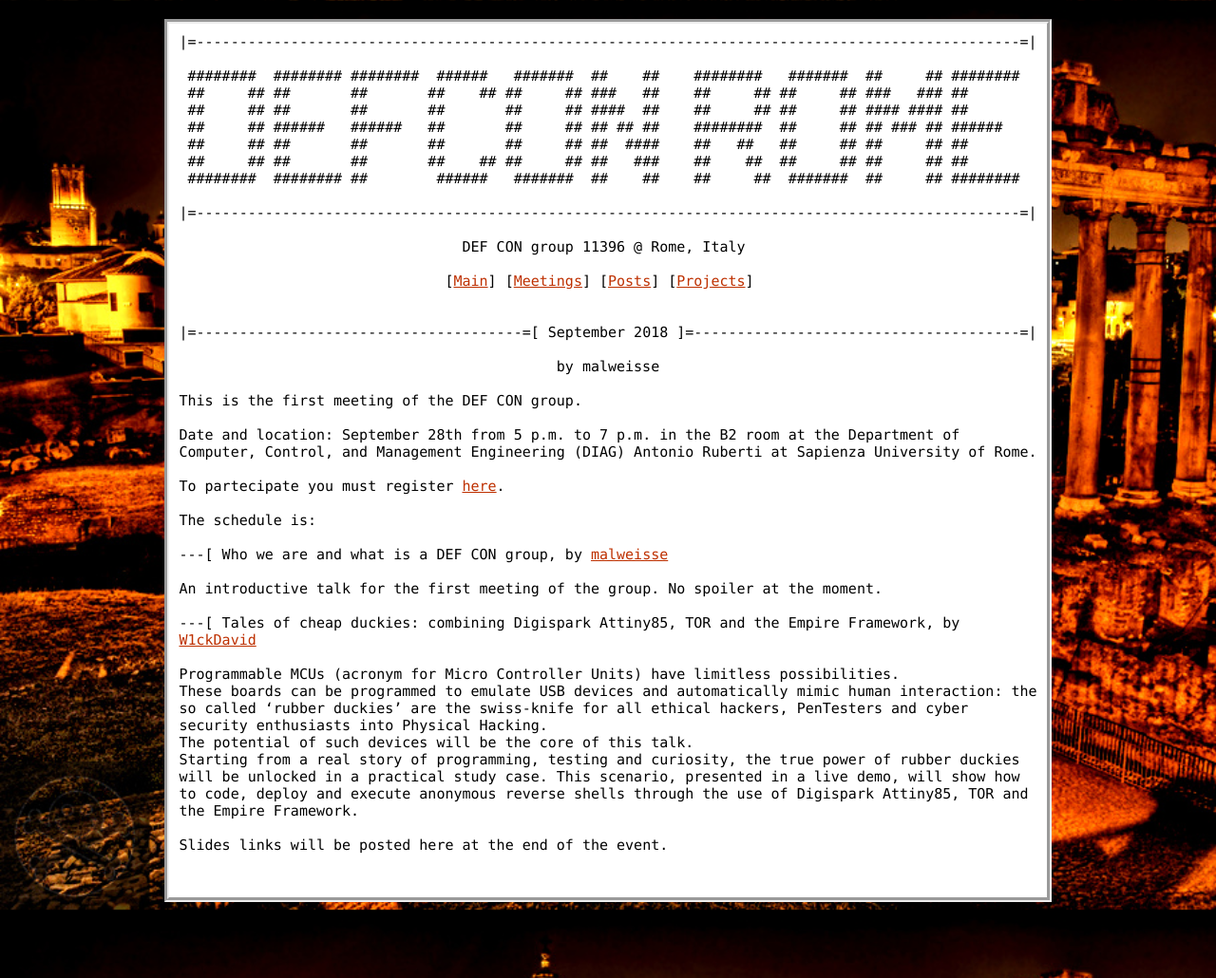
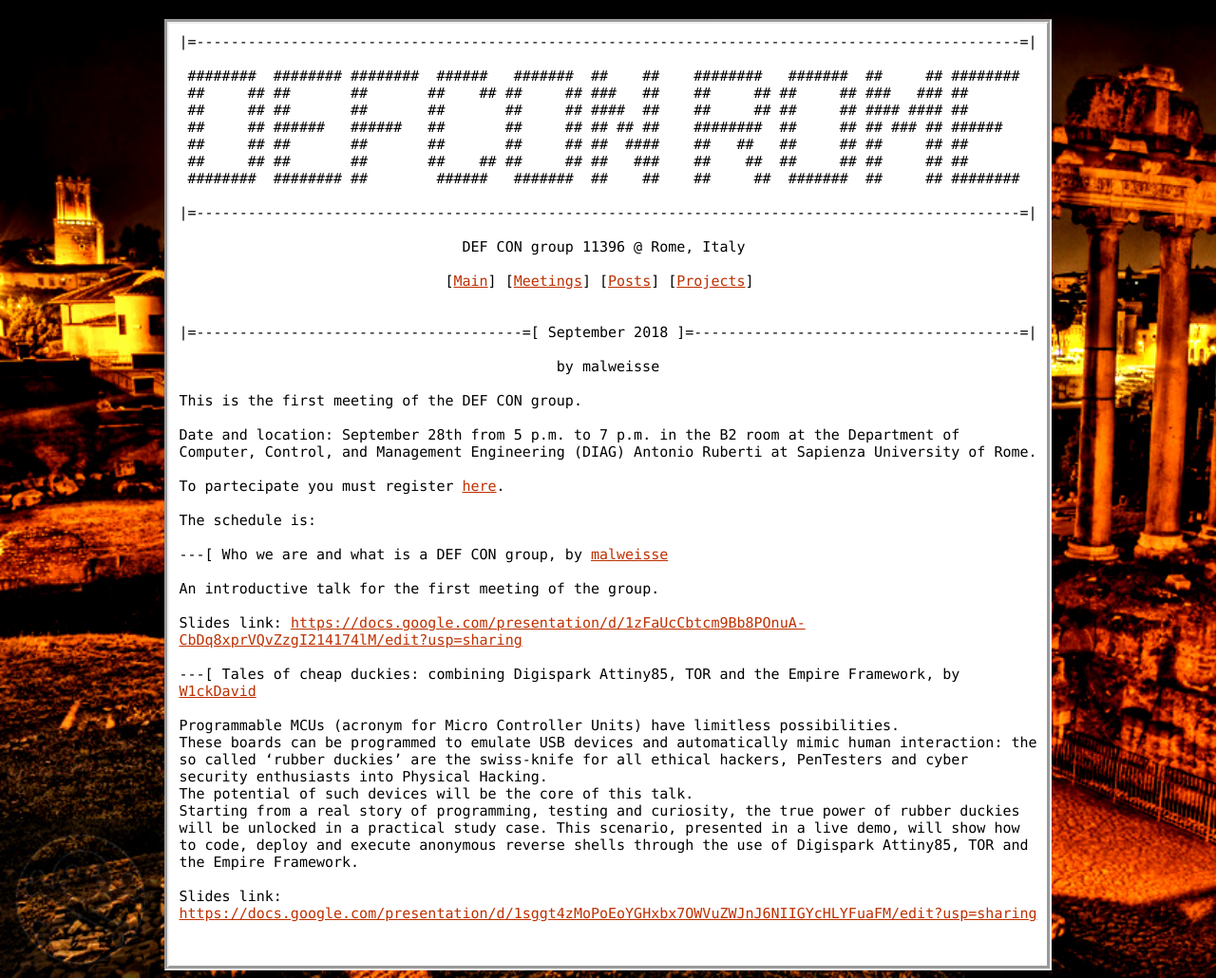
Before and after one commit to DEFCON753/defcon753.github.io, a Jekyll site: the page built from _posts/2018-08-16-meeting-sep28.html, in a window 1280 px wide. Shown: the whole page at 95% size. Built offline with Jekyll 4.4.1, drawn with Linux system fonts in a browser that asks for light colours.

Commit message:
sep 28 slides

```diff
--- a/_posts/2018-08-16-meeting-sep28.html
+++ b/_posts/2018-08-16-meeting-sep28.html
@@ -16,7 +16,9 @@
 
 ---[ Who we are and what is a DEF CON group, by <a href="https://twitter.com/andreafioraldi">malweisse</a>
 
-An introductive talk for the first meeting of the group. No spoiler at the moment.
+An introductive talk for the first meeting of the group.
+
+Slides link: <a href="https://docs.google.com/presentation/d/1zFaUcCbtcm9Bb8POnuA-CbDq8xprVQvZzgI214174lM/edit?usp=sharing">https://docs.google.com/presentation/d/1zFaUcCbtcm9Bb8POnuA-CbDq8xprVQvZzgI214174lM/edit?usp=sharing</a>
 
 ---[ Tales of cheap duckies: combining Digispark Attiny85, TOR and the Empire Framework, by <a href="https://twitter.com/W1ckDavid">W1ckDavid</a>
 
@@ -25,4 +27,4 @@
 The potential of such devices will be the core of this talk.
 Starting from a real story of programming, testing and curiosity, the true power of rubber duckies will be unlocked in a practical study case. This scenario, presented in a live demo, will show how to code, deploy and execute anonymous reverse shells through the use of Digispark Attiny85, TOR and the Empire Framework.
 
-Slides links will be posted here at the end of the event.
+Slides link: <a href="https://docs.google.com/presentation/d/1sggt4zMoPoEoYGHxbx7OWVuZWJnJ6NIIGYcHLYFuaFM/edit?usp=sharing">https://docs.google.com/presentation/d/1sggt4zMoPoEoYGHxbx7OWVuZWJnJ6NIIGYcHLYFuaFM/edit?usp=sharing</a>
```
